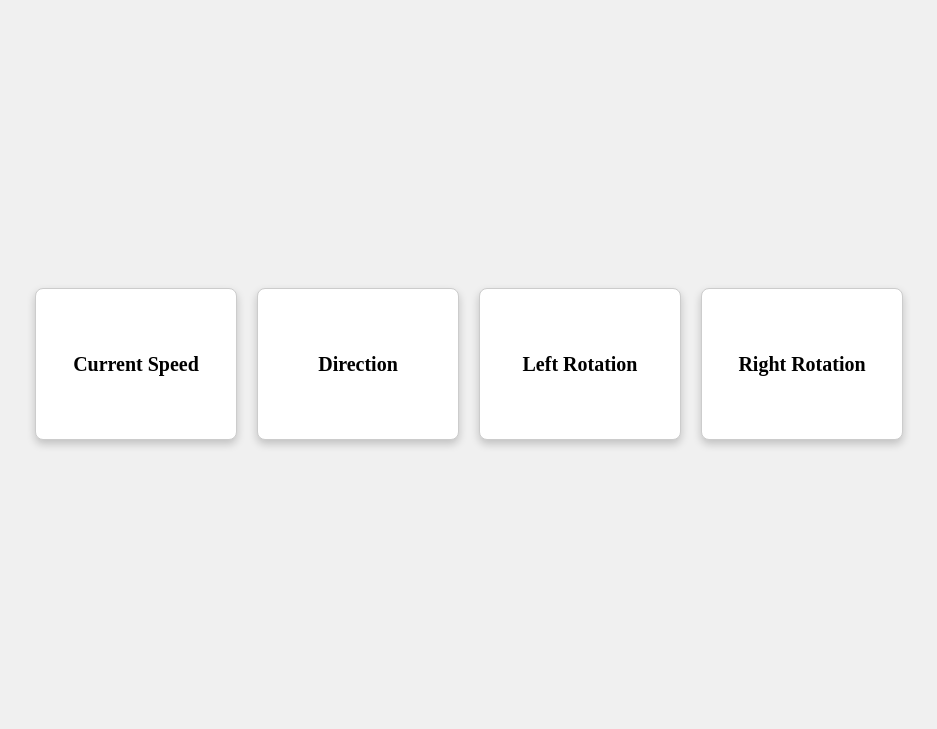
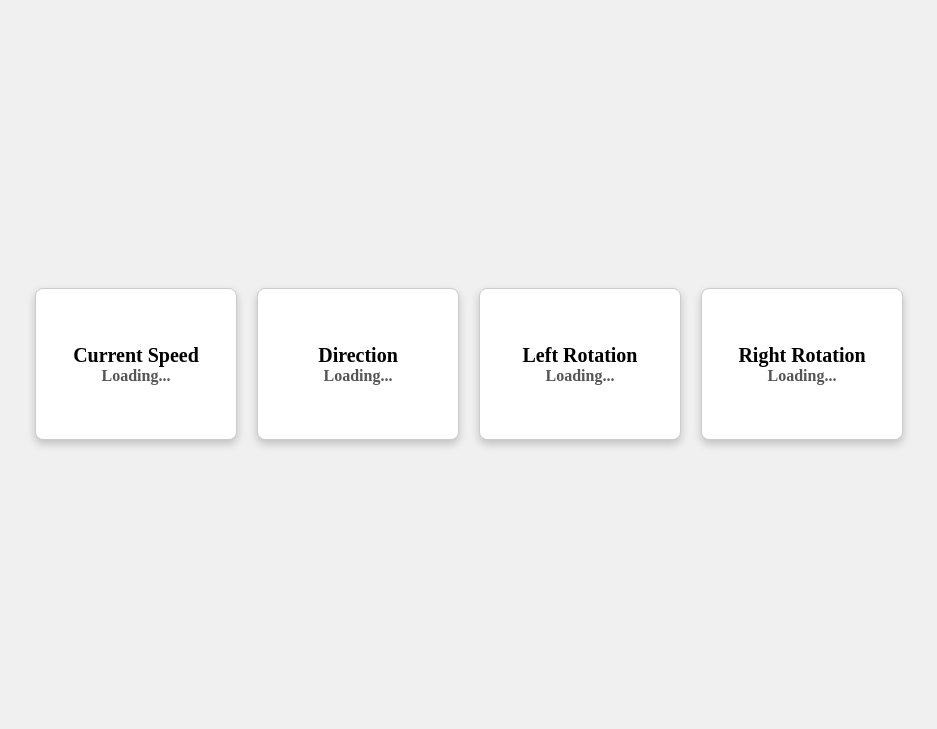
Before and after one commit to kamy-99/physicalmaze, a Flask app: page /linemaze in a window 1280 px wide. Shown: the part 73-802 px from the top of the page, without its empty margins (171-1108 px from the left). Run offline with Flask 3, Linux system fonts and the light colour scheme; data that the repository does not hold is empty; parts of the project's set-up code (start-up, migrations or seed data) failed here and were passed over.

Commit message:
cope it will work 1

```diff
--- a/website/templates/linemaze.html
+++ b/website/templates/linemaze.html
@@ -29,26 +29,28 @@
     <div class="status-grid">
       <div class="status-box">
         Current Speed
-        <span id="speed"></span> <!-- Example value -->
+        <span id="speed">Loading...</span> <!-- Example value -->
       </div>
       <div class="status-box">
         Direction
-        <span id="action"></span> <!-- Example value -->
+        <span id="action">Loading...</span> <!-- Example value -->
       </div>
       <div class="status-box">
         Left Rotation
-        <span id="lrotation"></span> <!-- Example value -->
+        <span id="lrotation">Loading...</span> <!-- Example value -->
       </div>
       <div class="status-box">
         Right Rotation
-        <span id="rrotation"></span> <!-- Example value -->
+        <span id="rrotation">Loading...</span> <!-- Example value -->
       </div>
     </div>
   </div>
   <script>
     const eventSource = new EventSource('/stream');
     eventSource.onmessage = function(event) {
+        console.log("Received event:", event);
         const data = JSON.parse(event.data);
+        console.log("Parsed data:", data);
         //document.getElementById('slave-num').textContent = data.slave_num;
         document.getElementById('speed').textContent = data.speed;
         document.getElementById('lrotation').textContent = data.lrotation;
```
